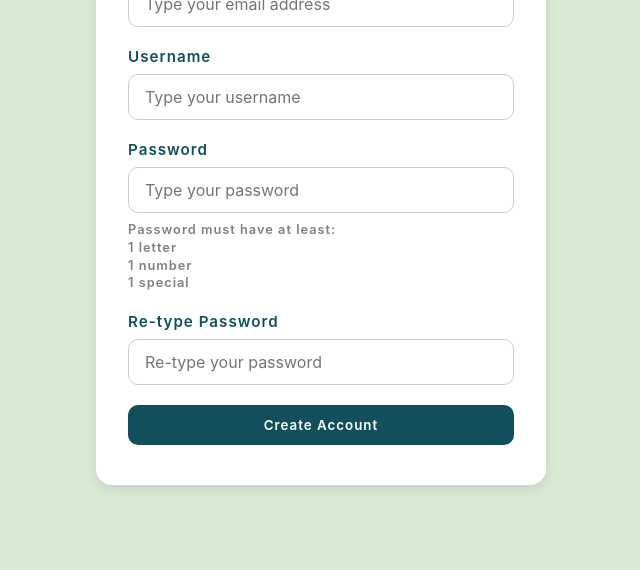
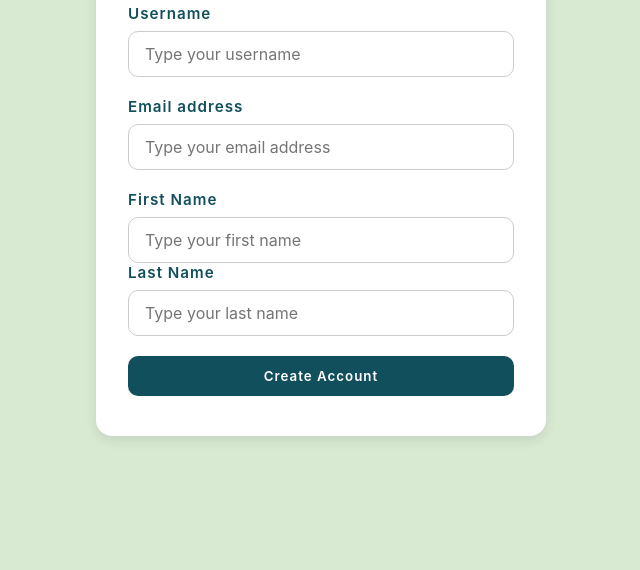
Before and after one commit to UoP-PrepPal/PrepPal, a website: page client/signUp.html in a window 1280 px wide. Shown: the part 230-800 px from the top of the page, without its empty margins (319-959 px from the left). Drawn offline with Linux system fonts and the light colour scheme.

Commit message:
Removed password field from signup page

```diff
--- a/client/signUp.html
+++ b/client/signUp.html
@@ -10,29 +10,29 @@
     <div class="signup-container">
         <div class="signup-box">
             <h1>Sign up</h1>
+
+            <div class="textbox">
+                <label for="username">Username</label>
+                <input type="text" id="username" name="username" placeholder="Type your username" />
+            </div>
+
             <div class="textbox">
                 <label for="email">Email address</label>
                 <input type="email" id="email" name="email" placeholder="Type your email address" />
             </div>
-            <div class="textbox">
-                <label for="username">Username</label>
-                <input type="text" id="username" name="username" placeholder="Type your username" />
+
+            <div class="name-row">
+                <div class="textbox">
+                    <label for="first-name">First Name</label>
+                    <input type="text" id="first-name" name="first-name" placeholder="Type your first name" />
+                </div>
+                <div class="textbox">
+                    <label for="last-name">Last Name</label>
+                    <input type="text" id="last-name" name="last-name" placeholder="Type your last name" />
+                </div>
             </div>
-            <div class="textbox">
-                <label for="password">Password</label>
-                <input type="password" id="password" name="password" placeholder="Type your password" />
-                <small class="password-requirements">
-                    Password must have at least:<br />
-                    1 letter<br />
-                    1 number<br />
-                    1 special
-                </small>
-            </div>
-            <div class="textbox">
-                <label for="retype-password">Re-type Password</label>
-                <input type="password" id="retype-password" name="retype-password" placeholder="Re-type your password" />
-            </div>
-            <input type="submit" class="btn" value="Create Account" />
+
+            <input type="submit" id="create-account" class="btn" value="Create Account" />
         </div>
     </div>
 </body>
```
Also changed, not shown: client/index.js (+11 -0 lines).
